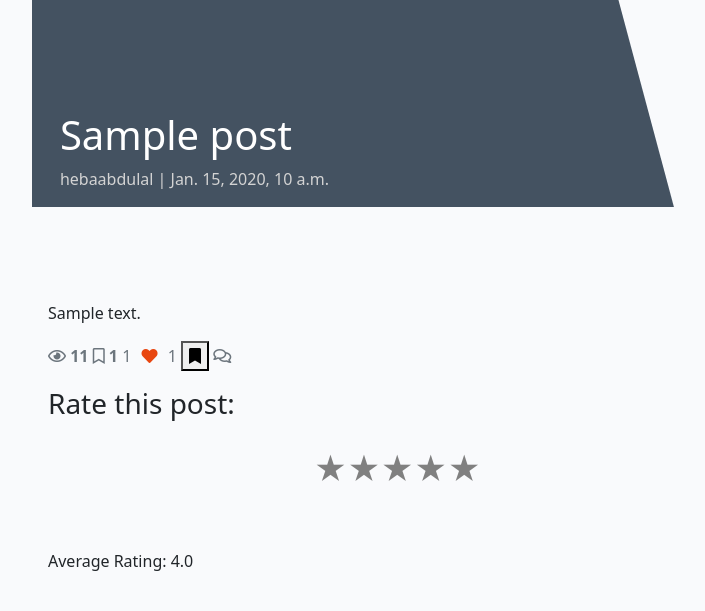
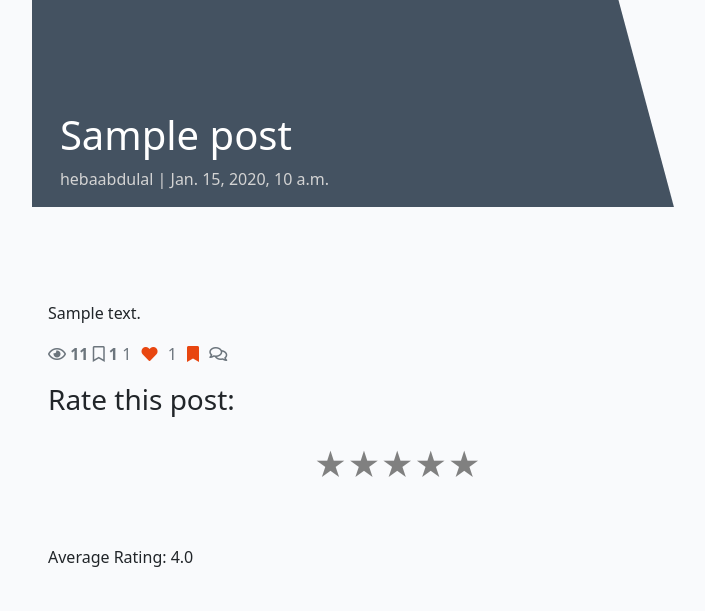
Before and after one commit to HebaAbdulal/voyage_vista, a Django app: a page that uses templates/base.html in a window 1280 px wide. Shown: the part 97-708 px from the top of the page, without its empty margins (50-755 px from the left). Run offline with Django 3.2, Linux system fonts and the light colour scheme; a user stored in the database is signed in; data comes from the database, SQL or seed files in the repository; tables that the repository leaves empty hold one stand-in row (values such as "Sample post"); parts of the project's set-up code (start-up, migrations or seed data) failed here and were passed over; some libraries are stand-ins or nearby versions.

Commit message:
Adjust bookmark button styling

```diff
--- a/static/css/style.css
+++ b/static/css/style.css
@@ -158,3 +158,9 @@ body {
 .edit-form .btn-group {
     margin-top: 5px; /* Adjust margin for buttons */
 }
+
+.btn-bookmark {
+    color: #E84610;
+    border: none;
+    background: transparent;
+}
```
